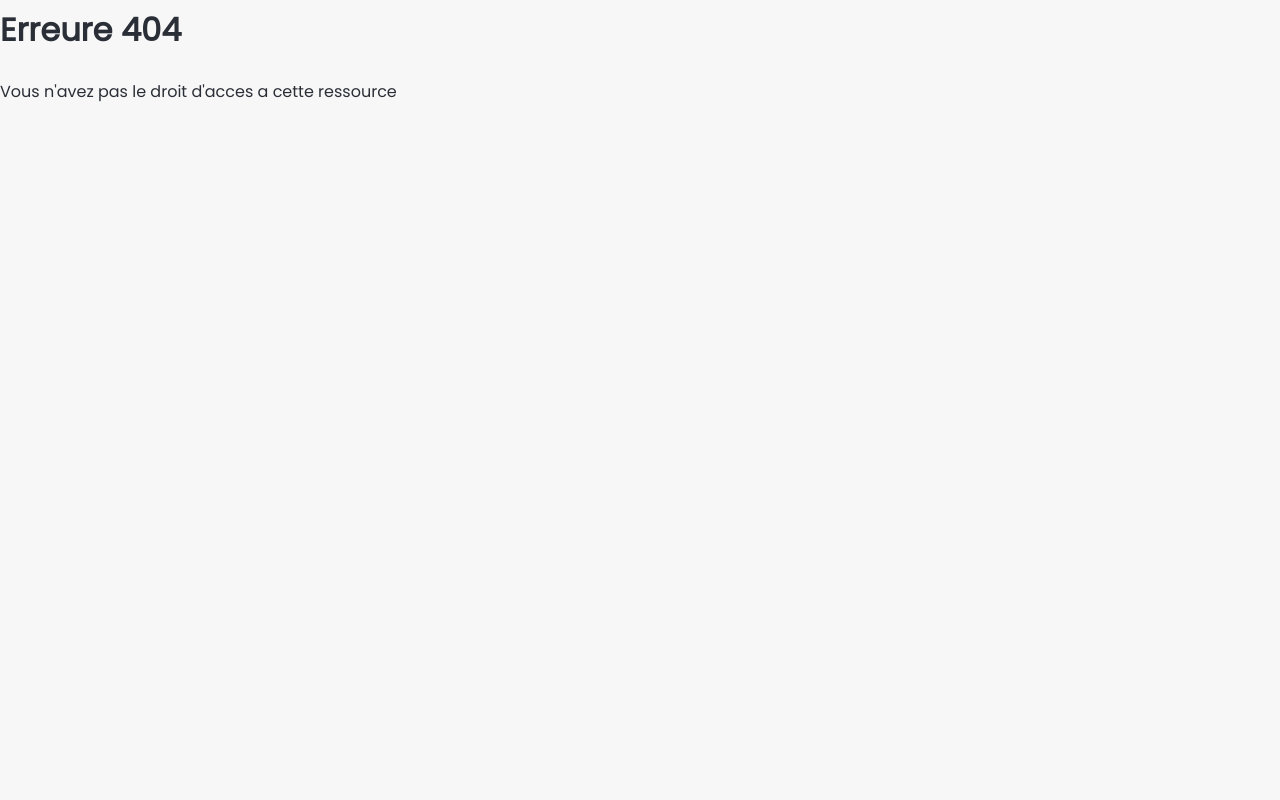
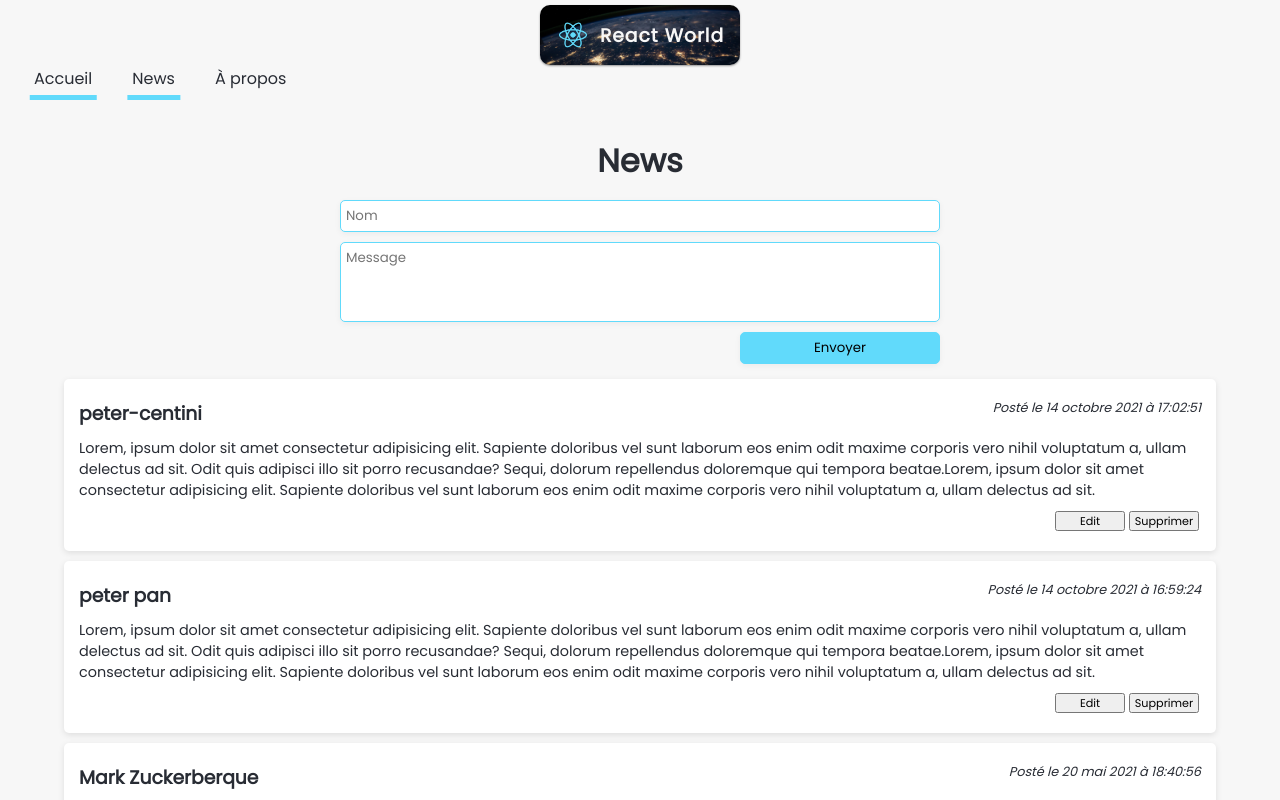
Before and after one commit to peter-centini/React-Drapeau, a React (Create React App) app: page /news in a window 1280 px wide. Before the commit this address had no page. Shown: the top 800 px of the page. Built offline with nearby package versions, Linux system fonts and the light colour scheme; data requests are answered from the project's data file.

Commit message:
ajout du post et get et delete news et article

```diff
--- a/package.json
+++ b/package.json
@@ -7,6 +7,7 @@
     "@testing-library/react": "^11.2.7",
     "@testing-library/user-event": "^12.8.3",
     "axios": "^0.22.0",
+    "json-server": "^0.17.0",
     "node-sass": "^4.14.1",
     "react": "^17.0.2",
     "react-dom": "^17.0.2",
@@ -18,7 +19,8 @@
     "start": "react-scripts start",
     "build": "react-scripts build",
     "test": "react-scripts test",
-    "eject": "react-scripts eject"
+    "eject": "react-scripts eject",
+    "server": "json-server --w src/assets/db.json --port 3004"
   },
   "eslintConfig": {
     "extends": [
--- a/src/App.js
+++ b/src/App.js
@@ -3,6 +3,7 @@ import Home from './pages/Home';
 import { BrowserRouter, Switch, Route} from 'react-router-dom'
 import NotFound from './pages/NotFound.jsx';
 import About from './pages/About';
+import News  from './pages/News'
 
 
 
@@ -15,6 +16,7 @@ const App =() => {
     <BrowserRouter>
     <Switch>
       <Route path="/" exact component={Home} />
+      <Route path ="/news" exact component={News} />
        <Route path ="/a-propos" exact component={About} />
       <Route component={NotFound} />
 
--- a/src/assets/db.json
+++ b/src/assets/db.json
@@ -1,7 +1,7 @@
 {
   "articles": [
     {
-      "author": "From Scratch",
+      "author": "From Pter",
       "content": "      Lorem, ipsum dolor sit amet consectetur adipisicing elit. Sapiente doloribus vel sunt laborum eos enim odit maxime corporis vero nihil voluptatum a, ullam delectus ad sit. Odit quis adipisci illo sit porro recusandae? Sequi, dolorum repellendus doloremque qui tempora beatae.",
       "date": 1621530288602,
       "id": 1
@@ -13,10 +13,22 @@
       "id": 2
     },
     {
-      "author": "Mark Zuckerberg",
+      "author": "Mark Zuckerberque",
       "content": "Lorem, ipsum dolor sit amet consectetur adipisicing elit. Sapiente doloribus vel sunt laborum eos enim odit maxime corporis vero nihil voluptatum a, ullam delectus ad sit. Odit quis adipisci illo sit porro recusandae? Sequi, dolorum repellendus doloremque qui tempora beatae.Lorem, ipsum dolor sit amet consectetur adipisicing elit. Sapiente doloribus vel sunt laborum eos enim odit maxime corporis vero nihil voluptatum a, ullam delectus ad sit. ",
       "date": 1621536056135,
       "id": 3
+    },
+    {
+      "author": "peter  pan",
+      "content": "Lorem, ipsum dolor sit amet consectetur adipisicing elit. Sapiente doloribus vel sunt laborum eos enim odit maxime corporis vero nihil voluptatum a, ullam delectus ad sit. Odit quis adipisci illo sit porro recusandae? Sequi, dolorum repellendus doloremque qui tempora beatae.Lorem, ipsum dolor sit amet consectetur adipisicing elit. Sapiente doloribus vel sunt laborum eos enim odit maxime corporis vero nihil voluptatum a, ullam delectus ad sit.",
+      "date": 1634230764647,
+      "id": 4
+    },
+    {
+      "author": "peter-centini",
+      "content": "Lorem, ipsum dolor sit amet consectetur adipisicing elit. Sapiente doloribus vel sunt laborum eos enim odit maxime corporis vero nihil voluptatum a, ullam delectus ad sit. Odit quis adipisci illo sit porro recusandae? Sequi, dolorum repellendus doloremque qui tempora beatae.Lorem, ipsum dolor sit amet consectetur adipisicing elit. Sapiente doloribus vel sunt laborum eos enim odit maxime corporis vero nihil voluptatum a, ullam delectus ad sit.\n\n",
+      "date": 1634230971075,
+      "id": 5
     }
   ]
 }
--- /dev/null
+++ b/src/components/Article.jsx
@@ -0,0 +1,64 @@
+import React, { useState } from "react";
+import axios from "axios";
+import DeleteArticle from "./DeleteArticle";
+
+const Article = ({ article }) => {
+    const [isEditing, setIsEditing] = useState(false);
+    const [editedContent, setEditContent] = useState("");
+
+    const dateParser = (date) => {
+        let newDate = new Date(date).toLocaleDateString("fr-FR", {
+            year: "numeric",
+            month: "long",
+            day: "numeric",
+            hour: "numeric",
+            minute: "numeric",
+            second: "numeric",
+        });
+        return newDate;
+    };
+
+    const handleEdit = () => {
+        const data = {
+            author: article.author,
+            content: editedContent ? editedContent : article.content,
+            date: article.date,
+        };
+
+        axios.put("http://localhost:3004/articles/" + article.id, data).then(() => {
+            setIsEditing(false);
+        });
+    };
+
+    return (
+        <div
+            className="article"
+            style={{ background: isEditing ? "#f3feff" : "white" }}
+        >
+            <div className="card-header">
+                <h3>{article.author}</h3>
+                <em>Posté le {dateParser(article.date)}</em>
+            </div>
+            {isEditing ? (
+                <textarea
+                    onChange={(e) => setEditContent(e.target.value)}
+                    autoFocus
+                    defaultValue={editedContent ? editedContent : article.content}
+                ></textarea>
+            ) : (
+                <p>{editedContent ? editedContent : article.content}</p>
+            )}
+
+            <div className="btn-container">
+                {isEditing ? (
+                    <button onClick={handleEdit}>Valider</button>
+                ) : (
+                    <button onClick={() => setIsEditing(true)}>Edit</button>
+                )}
+                <DeleteArticle id={article.id} />
+            </div>
+        </div>
+    );
+};
+
+export default Article;
--- a/src/components/Countries.jsx
+++ b/src/components/Countries.jsx
@@ -18,7 +18,7 @@ const Countries = () => {
        //console.log(res.data)
       });
 
-  }, [rangeValue]);
+  }, []);
 
   return (
     <div className="countries">
--- /dev/null
+++ b/src/components/DeleteArticle.js
@@ -0,0 +1,23 @@
+import React from "react";
+import axios from "axios";
+
+const DeleteArticle = ({ id }) => {
+  const handleDelete = () => {
+    axios.delete("http://localhost:3004/articles/" + id);
+    window.location.reload();
+  };
+
+  return (
+    <button
+      onClick={() => {
+        if (window.confirm("Voulez-vous supprimer cet article ?")) {
+          handleDelete();
+        }
+      }}
+    >
+      Supprimer
+    </button>
+  );
+};
+
+export default DeleteArticle;
--- a/src/components/Navigation.jsx
+++ b/src/components/Navigation.jsx
@@ -6,6 +6,9 @@ const Navigation = () => {
         <div className="navigation">
          <NavLink excat to="/" activeClassName="nav-active">
              Accueil
+         </NavLink>
+          <NavLink excat to="/news" activeClassName="nav-active">
+             News
          </NavLink>
          <NavLink exact to="a-propos" activeClassName="nav-active">
              À propos
--- /dev/null
+++ b/src/pages/News.jsx
@@ -0,0 +1,78 @@
+import React, { useEffect, useState } from "react";
+import Logo from "../components/Logo";
+import Navigation from "../components/Navigation";
+import axios from "axios";
+import Article from "../components/Article";
+
+const News = () => {
+    const [newsData, setNewsData] = useState([]);
+    const [author, setAuthor] = useState("");
+    const [content, setContent] = useState("");
+    const [error, setError] = useState(false);
+
+    useEffect(() => {
+        getData();
+    }, []);
+
+    const getData = () => {
+        axios
+            .get("http://localhost:3004/articles")
+            .then((res) => setNewsData(res.data));
+    };
+
+    const handleSubmit = (e) => {
+        e.preventDefault();
+
+        if (content.length < 10) {
+            setError(true);
+        } else {
+            axios
+                .post("http://localhost:3004/articles", {
+                    author,
+                    content,
+                    date: Date.now(),
+                })
+                .then(() => {
+                    setError(false);
+                    setAuthor("");
+                    setContent("");
+                    getData();
+                });
+        }
+    };
+
+    return (
+        <div className="news-container">
+            <Navigation />
+            <Logo />
+            <h1>News</h1>
+
+            <form onSubmit={(e) => handleSubmit(e)}>
+                <input
+                    onChange={(e) => setAuthor(e.target.value)}
+                    type="text"
+                    placeholder="Nom"
+                    value={author}
+                />
+                <textarea
+                    style={{ border: error ? "1px solid red" : "1px solid #61dafb" }}
+                    onChange={(e) => setContent(e.target.value)}
+                    placeholder="Message"
+                    value={content}
+                ></textarea>
+                {error && <p>Veuillez écrire un minimum de 10 caractères</p>}
+                <input type="submit" value="Envoyer" />
+            </form>
+
+            <ul>
+                {newsData
+                    .sort((a, b) => b.date - a.date)
+                    .map((article) => (
+                        <Article key={article.id} article={article} />
+                    ))}
+            </ul>
+        </div>
+    );
+};
+
+export default News;
--- a/src/styles/_settings.scss
+++ b/src/styles/_settings.scss
@@ -4,20 +4,21 @@ $font-1: "Poppins", sans-serif;
 
 $color-1: #61dafb;
 $color-2: #f7f7f7;
-$color-3: #2a2e36;
+$color-3: #282c34;
 $color-4: rgb(32, 35, 42);
 
 * {
   box-sizing: border-box;
   margin: 0;
   padding: 0;
+  font-family: $font-1;
 }
 body {
   margin: 0.4rem auto;
   max-width: 1296px;
-  font-family: $font-1;
   color: $color-3;
   background-color: $color-2;
+  padding: 14px;
 }
 li {
   list-style-type: none;
--- a/src/styles/index.scss
+++ b/src/styles/index.scss
@@ -1,5 +1,7 @@
 @import "./settings";
 @import "./components/navigation";
 @import "./components/logo";
+@import "./components/card";
 @import "./components/countries";
-@import "./components/card";
+@import "./pages/news";
+@import "./components/article";
```
Also changed, not shown: 1 other file (tests, documents, lock files or other folders).
